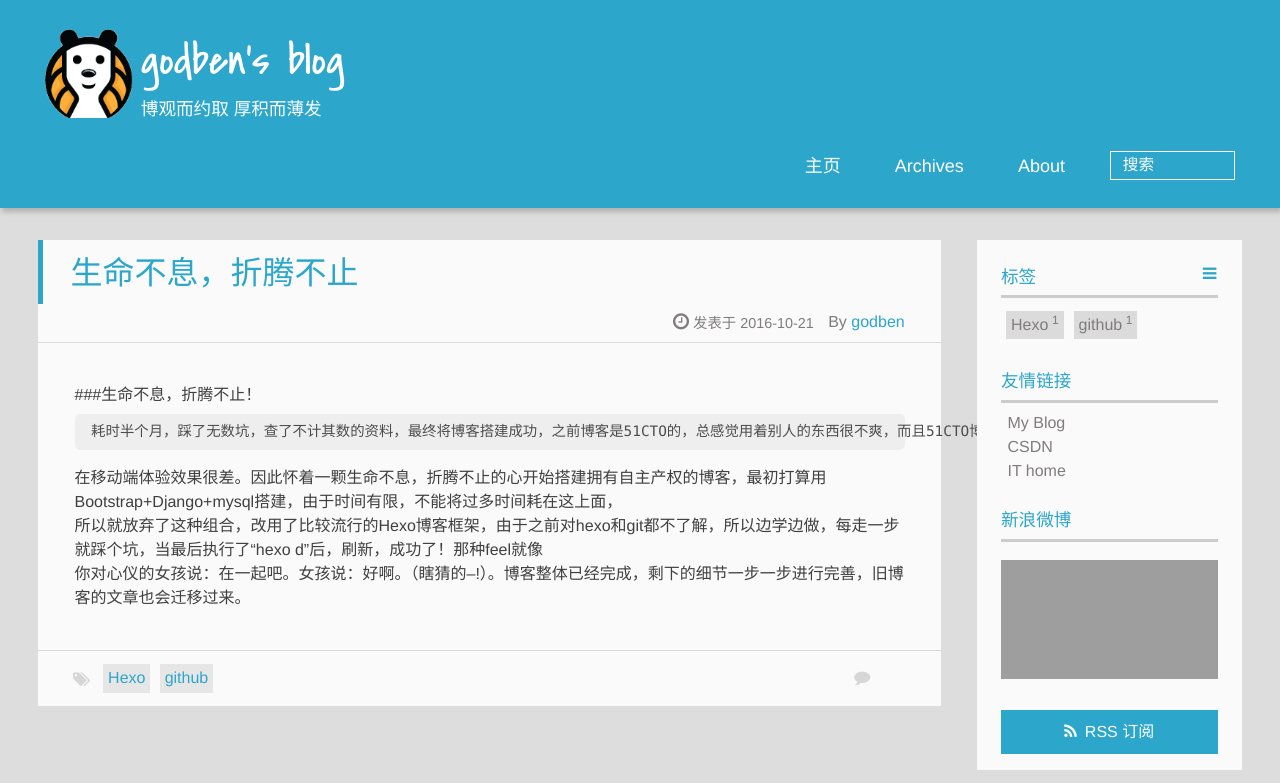
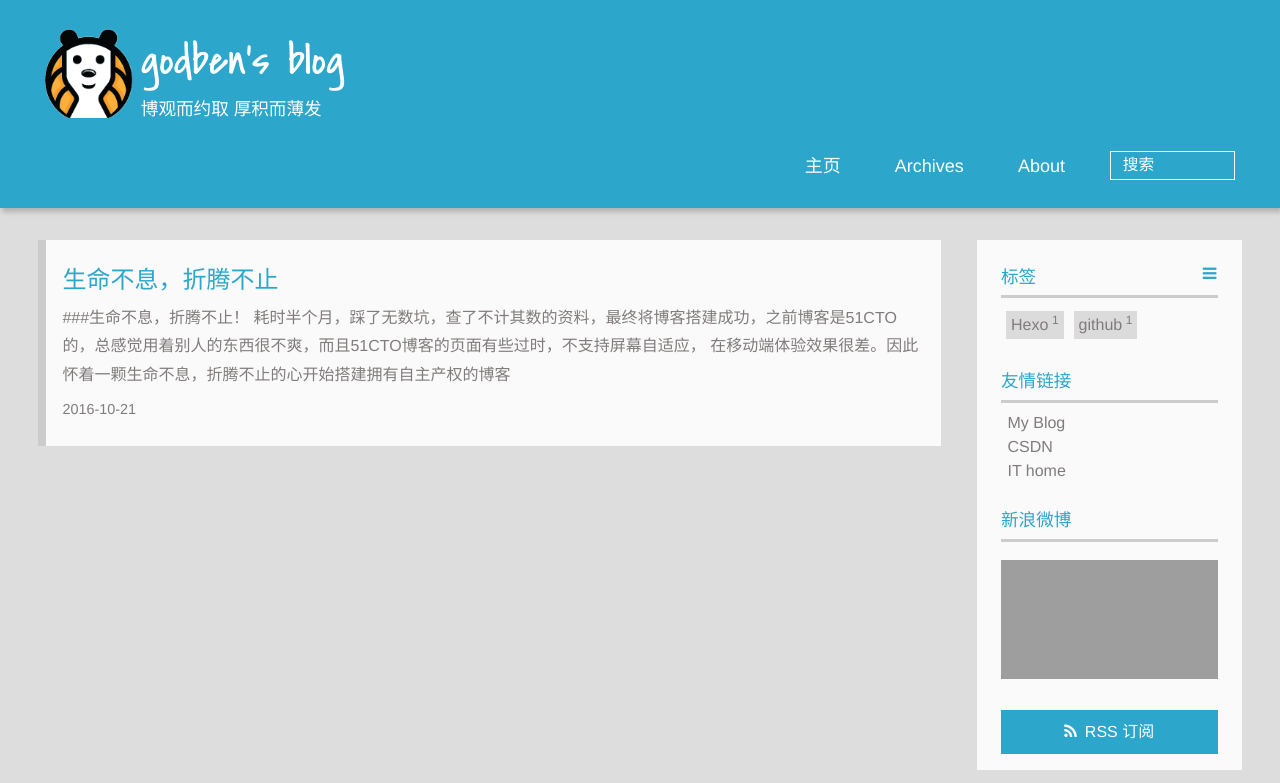
Before and after one commit to godben/godben.github.io, a plain HTML site: page index.html in a window 1280 px wide. Shown: the top 783 px of the page. Drawn offline with Linux system fonts and the light colour scheme; grey boxes are pictures that could not be loaded; a script that the page names is missing.

Commit message:
Site updated: 2016-10-22 18:44:04

```diff
--- a/index.html
+++ b/index.html
@@ -73,59 +73,21 @@
       <div id="main">
 
 
+<section class="post" itemscope itemprop="blogitem">
 
-    <article class="post-expand post" itemprop="articleBody">
-        <header class="article-info clearfix">
-  <h1 itemprop="name">
+    <a href="/2016/10/21/生命不息，折腾不止/" title="生命不息，折腾不止" itemprop="url">
 
-      <a href="/2016/10/21/生命不息，折腾不止/" title="生命不息，折腾不止" itemprop="url">生命不息，折腾不止</a>
-  </h1>
-  <p class="article-author">By
-
-		<a href="/about" title="godben" target="_blank" itemprop="author">godben</a>
-
-  <p class="article-time">
-    <time datetime="2016-10-21T14:58:12.301Z" itemprop="datePublished"> 发表于 2016-10-21</time>
-
-  </p>
-</header>
-    <div class="article-content">
-
-        <p>###生命不息，折腾不止！</p>
-<pre><code>耗时半个月，踩了无数坑，查了不计其数的资料，最终将博客搭建成功，之前博客是51CTO的，总感觉用着别人的东西很不爽，而且51CTO博客的页面有些过时，不支持屏幕自适应，
-</code></pre><p>在移动端体验效果很差。因此怀着一颗生命不息，折腾不止的心开始搭建拥有自主产权的博客，最初打算用Bootstrap+Django+mysql搭建，由于时间有限，不能将过多时间耗在这上面，<br>所以就放弃了这种组合，改用了比较流行的Hexo博客框架，由于之前对hexo和git都不了解，所以边学边做，每走一步就踩个坑，当最后执行了“hexo d”后，刷新，成功了！那种feel就像<br>你对心仪的女孩说：在一起吧。女孩说：好啊。（瞎猜的–!）。博客整体已经完成，剩下的细节一步一步进行完善，旧博客的文章也会迁移过来。</p>
+    <h1 itemprop="name">生命不息，折腾不止</h1>
 
 
-
-        <p class="article-more-link">
-
-       </p>
-    </div>
-    <footer class="article-footer clearfix">
-<div class="article-catetags">
+           <p itemprop="description" >###生命不息，折腾不止！
+耗时半个月，踩了无数坑，查了不计其数的资料，最终将博客搭建成功，之前博客是51CTO的，总感觉用着别人的东西很不爽，而且51CTO博客的页面有些过时，不支持屏幕自适应，
+在移动端体验效果很差。因此怀着一颗生命不息，折腾不止的心开始搭建拥有自主产权的博客</p>
 
 
-  <div class="article-tags">
-
-  <span></span> <a href="/tags/Hexo/">Hexo</a><a href="/tags/github/">github</a>
-  </div>
-
-</div>
-
-
-
-
-<div class="comments-count">
-
-	  	<span></span>
-		<a href="/2016/10/21/生命不息，折腾不止/#comments" class="ds-thread-count comments-count-link" data-thread-key="2016/10/21/生命不息，折腾不止/" data-count-type="comments">&nbsp;</a>
-
-</div>
-
-</footer>
-
-
-    </article>
+    <time datetime="2016-10-21T14:58:12.301Z" itemprop="datePublished">2016-10-21</time>
+  </a>
+</section>
 
 
 
@@ -153,8 +115,6 @@
 
 
 				<li><a href="/tags/github/" title="github">github<sup>1</sup></a></li>
-
-
 
 
 		</ul>
```
Also changed, not shown: 2016/10/21/生命不息，折腾不止/index.html (+1 -3 lines).
